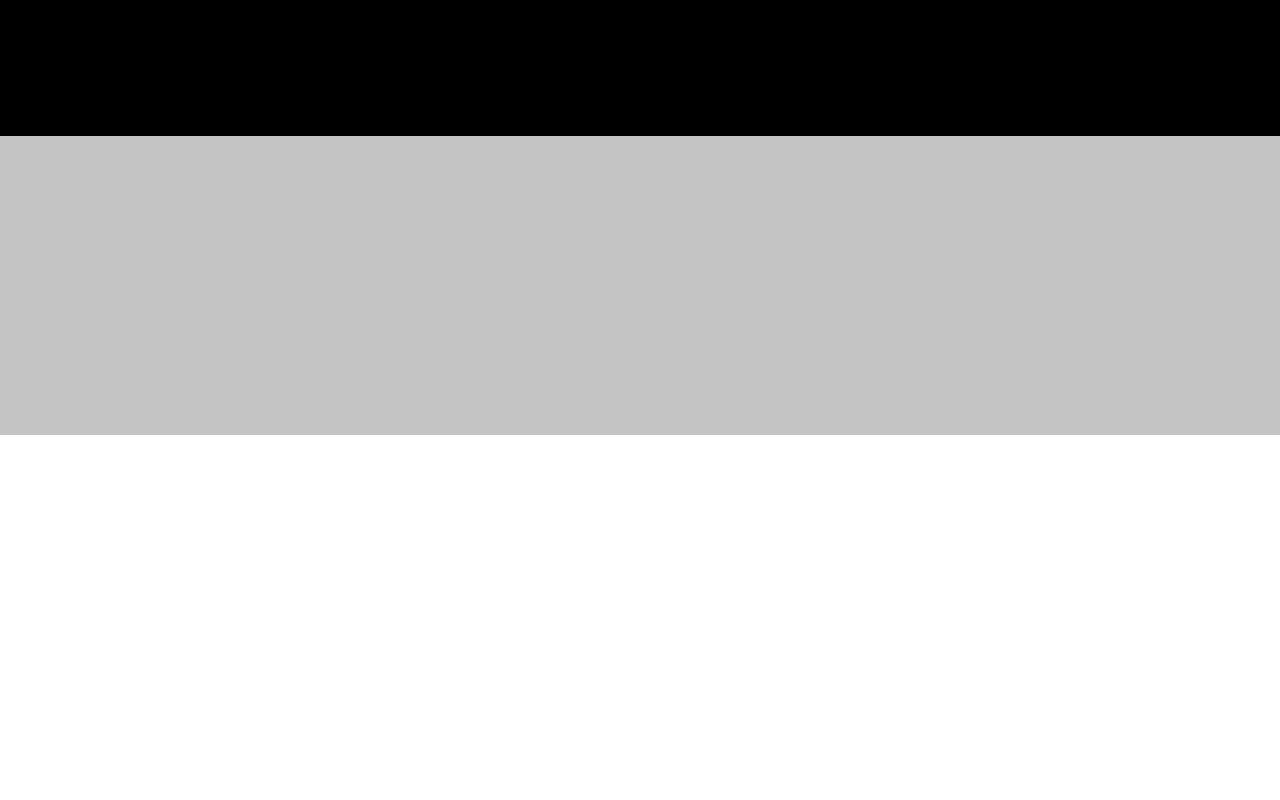
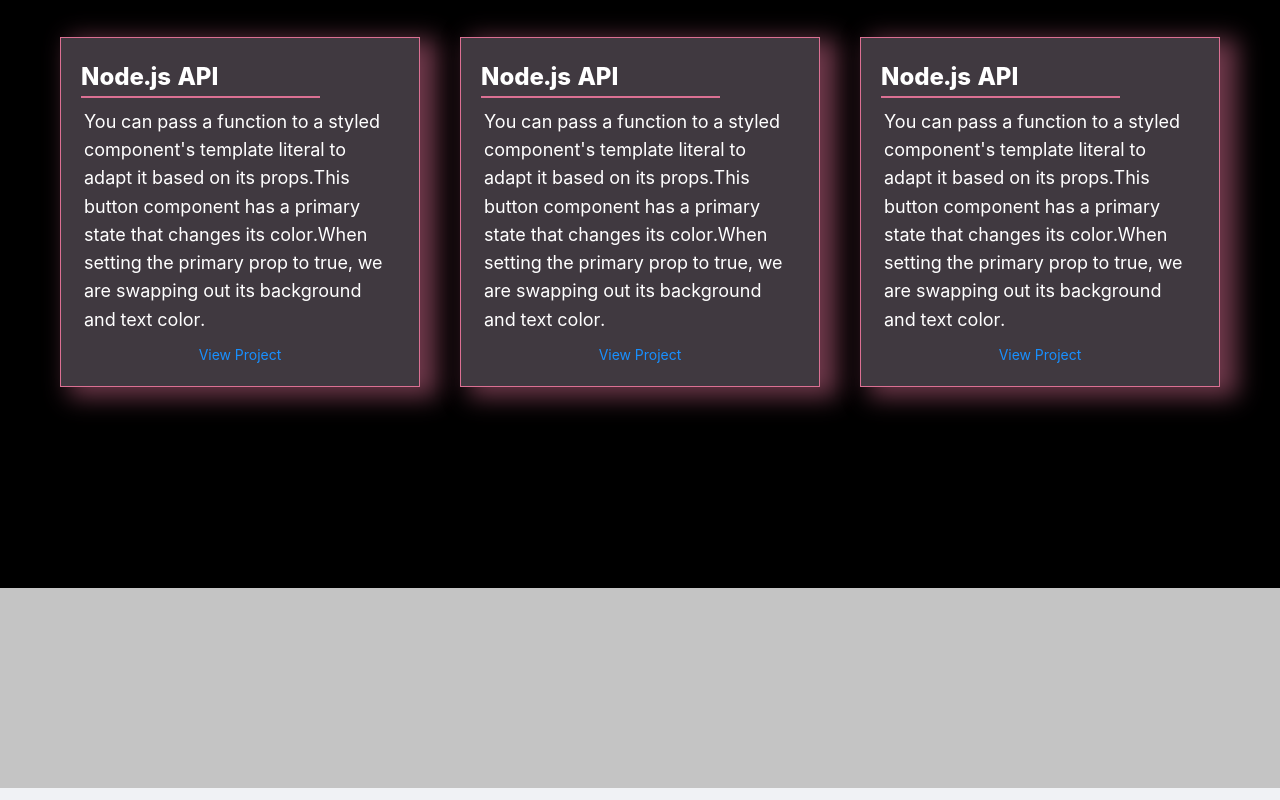
Before and after one commit to wick7/profile, a React (Create React App) app: page / in a window 1280 px wide. Shown: the part 780-1580 px from the top of the page. Built offline with nearby package versions, Linux system fonts and the light colour scheme.

Commit message:
implemented card

```diff
--- a/src/App.js
+++ b/src/App.js
@@ -1,25 +1,17 @@
 import React from 'react';
 import "antd/dist/antd.css";
-import Nav from './Components/Nav';
-import Card from './Components/Card/';
-import Intro from './Components/Header/';
 import { Layout } from 'antd';
-import styled from 'styled-components'
 import { Affix } from 'antd';
-import Text from './Components/Text/';
-import Section from './Components/Section/'
+
+//Sections
+import Intro from './Sections/Header';
+import Portfolio from './Sections/Portfolio/'
+import Contact from './Sections/Contact/'
+
+const { Header, Footer, Content } = Layout;
 
 
-const { Header, Footer, Sider, Content } = Layout;
-
-const BodyContent = styled.div`
-  padding: 50px 20px;
-  background-color: white;
-  width: 100%;
-  height: 500px;
-`
-
-function App() {
+const App = () => {
   return (
     <Layout>
       <Affix>
@@ -28,11 +20,8 @@ function App() {
       </Affix>
       <Content>
         <Intro />
-        <Section bgColor={'black'} />
-        <Section bgColor={'#C4C4C4'} />
-
-        <BodyContent>
-        </BodyContent>
+        <Portfolio />
+        <Contact />
       </Content>
       <Footer>Footer</Footer>
     </Layout>
--- a/src/Components/Card/index.js
+++ b/src/Components/Card/index.js
@@ -1,30 +1,59 @@
 import React from 'react'
-import { useSpring, animated } from 'react-spring'
-import './style.css'
 import styled from 'styled-components'
 
-const calc = (x, y) => [-(y - window.innerHeight / 2) / 20, (x - window.innerWidth / 2) / 20, 1.1]
-const trans = (x, y, s) => `perspective(900px) rotateX(${x}deg) rotateY(${y}deg) scale(${s})`
 
-const CardContent = styled.div`
-    flex-direction: column;
-    padding: 20px;
-`
-const CardRow = styled.div`
-    flex-direction: row;
-    padding: 20px;
+const Container = styled.div`
+     color:white;
+  padding: 20px;
+  margin: 0 20px;
+  width: 100%;
+  background-color: #403940;
+  border: 1px solid #DB7093;
+  box-shadow: 13px 6px 23px 4px rgba(219,112,147,0.5);
+  transition: 0.5s ease-in-out;
+
+&:hover ${this} {
+    transform: translateY(-20px);
+  }
+ @media screen and (max-width: 975px) {
+     margin: 40px 0px;
+}
 `
 
-const Card = () => {
-    const [props, set] = useSpring(() => ({ xys: [0, 0, 1], config: { mass: 15, tension: 350, friction: 40 } }))
+const Title = styled.div`
+    width: auto;
+  font-size: 1.5rem;
+  font-weight: 800;
+`
+const Underline = styled.div`
+   width: 75%;
+   border: 1px solid #DB7093;
+`
+
+const Body = styled.div`
+    padding: 10px 3px;
+    font-size: 16px;
+
+    @media screen and (min-width: 975px) {
+     font-size: 18px;
+}
+`
+
+const Link = styled.div`
+    text-align: center;
+`
+
+const Card = ({ title, description, link }) => {
+
     return (
-        <animated.div
-            class="card"
-            onMouseMove={({ clientX: x, clientY: y }) => set({ xys: calc(x, y) })}
-            onMouseLeave={() => set({ xys: [0, 0, 1] })}
-            style={{ transform: props.xys.interpolate(trans) }}
-        >
-        </animated.div>
+        <Container>
+            <Title>
+                {title}
+                <Underline />
+            </Title>
+            <Body>{description}</Body>
+            <Link><a href={link}>View Project</a></Link>
+        </Container>
     )
 }
 
--- a/src/Components/Card/style.css
+++ /dev/null
@@ -1,17 +0,0 @@
-.card {
-    width: 55ch;
-    height: 55ch;
-    background: grey;
-    border-radius: 5px;
-    background-image: url(http://cw-photo-repo.s3-website-us-west-1.amazonaws.com/photos/header1.jpg);
-    background-size: cover;
-    background-position: center center;
-    box-shadow: 0px 10px 30px -5px rgba(0, 0, 0, 0.3);
-    transition: box-shadow 0.5s;
-    will-change: transform;
-    border: 15px solid white;
-}
-
-.card:hover {
-    box-shadow: 0px 30px 100px - 10px rgba(0, 0, 0, 0.4);
-}
--- a/src/Components/Section/index.js
+++ b/src/Components/Section/index.js
@@ -3,20 +3,20 @@ import React from 'react'
 import styled from 'styled-components'
 
 const Container = styled.div`
-    display: flex;
-    flex-direction: row;
-    justify-content: center;
-    align-items: center;
     width: 100%;
-    height: 300px;
-    padding: 25px;
+    height: 100%;
+    padding: 100px 0;
     border-top: 1px solid black;
     background-color: ${props => props.bgColor};
+
+    @media screen and (max-width: 975px) {
+     padding: 50px 0;
+}
 `
 
-const Section = ({ bgColor }) => {
+const Section = ({ bgColor, children }) => {
     return (
-        <Container bgColor={bgColor}></Container>
+        <Container bgColor={bgColor}>{children}</Container>
     )
 }
 
--- a/src/Components/Text/index.js
+++ b/src/Components/Text/index.js
@@ -1,12 +1,11 @@
 import React, { useState, useEffect } from 'react'
-import { render } from 'react-dom'
 import { useTrail, animated } from 'react-spring'
 import './style.css'
 
 const items = ['Craig', 'Wickersham', 'Software', 'Developer']
 const config = { mass: 5, tension: 1500, friction: 200 }
 
-function Text() {
+const Text = () => {
     const [toggle, set] = useState(false)
     const trail = useTrail(items.length, {
         config,
--- /dev/null
+++ b/src/Sections/Contact/index.js
@@ -0,0 +1,15 @@
+import React from 'react';
+import styled from 'styled-components'
+
+//Components
+import Section from '../../Components/Section/'
+
+
+
+const Contact = () => {
+    return (
+        <Section bgColor={'#C4C4C4'} ></Section>
+    )
+}
+
+export default Contact;
--- a/src/Components/Header/index.js
+++ b/src/Sections/Header/Partials/index.js
@@ -1,7 +1,4 @@
-
-import React from 'react'
 import styled from 'styled-components'
-import Text from '../Text';
 
 const Head = styled.div`
     display: flex;
@@ -18,6 +15,12 @@ const Head = styled.div`
     }
 `
 
+const ImageContainer = styled.div`
+    width: 100%;
+    height: auto;
+    text-align: center;
+`
+
 const Image = styled.img`
     width: 500px;
     height: 500px;
@@ -27,15 +30,7 @@ const Image = styled.img`
         width: 400px;
         height: 400px;
     }
+
 `
 
-const Header = () => {
-    return (
-        <Head>
-            <Text></Text>
-            <Image src="http://cw-photo-repo.s3-website-us-west-1.amazonaws.com/photos/header1.jpg" alt="Girl in a jacket" />
-        </Head>
-    )
-}
-
-export default Header
+export default { Head, ImageContainer, Image };
--- /dev/null
+++ b/src/Sections/Header/index.js
@@ -0,0 +1,23 @@
+
+import React from 'react'
+
+//Partials
+import Content from './Partials/';
+
+//Components
+import Text from '../../Components/Text';
+
+const { Head, ImageContainer, Image } = Content;
+
+const Header = () => {
+    return (
+        <Head>
+            <Text />
+            <ImageContainer>
+                <Image src="http://cw-photo-repo.s3-website-us-west-1.amazonaws.com/photos/header1.jpg" alt="photo" />
+            </ImageContainer>
+        </Head>
+    )
+}
+
+export default Header
--- /dev/null
+++ b/src/Sections/Portfolio/Partials/Wrapper.js
@@ -0,0 +1,17 @@
+import styled from 'styled-components'
+
+
+const Wrapper = styled.div`
+  width: 100%;
+  height: 60%;
+  padding: 0 40px;
+  display: flex;
+  flex-direction: row;
+
+  @media screen and (max-width: 975px) {
+    flex-direction: column;
+    padding: 0 80px;
+}
+`
+
+export default Wrapper
--- /dev/null
+++ b/src/Sections/Portfolio/data.js
@@ -0,0 +1,19 @@
+let PORTFOLIO_DATA = [
+    {
+        title: 'Node.js API',
+        description: 'You can pass a function to a styled component\'s template literal to adapt it based on its props.This button component has a primary state that changes its color.When setting the primary prop to true, we are swapping out its background and text color.',
+        link: '/'
+    },
+    {
+        title: 'Node.js API',
+        description: 'You can pass a function to a styled component\'s template literal to adapt it based on its props.This button component has a primary state that changes its color.When setting the primary prop to true, we are swapping out its background and text color.',
+        link: '/'
+    },
+    {
+        title: 'Node.js API',
+        description: 'You can pass a function to a styled component\'s template literal to adapt it based on its props.This button component has a primary state that changes its color.When setting the primary prop to true, we are swapping out its background and text color.',
+        link: '/'
+    },
+]
+
+export default PORTFOLIO_DATA;
--- /dev/null
+++ b/src/Sections/Portfolio/index.js
@@ -0,0 +1,39 @@
+import React from 'react';
+import PORTFOLIO_DATA from './data.js';
+import { Row, Col, Divider } from 'antd';
+import styled from 'styled-components'
+
+//Partials
+import Wrapper from './Partials/Wrapper';
+
+//Components
+import Section from './../../Components/Section/';
+import Card from './../../Components/Card/';
+
+const Filler = styled.div`
+    background-color: green;
+    padding: 10px 0;
+`
+
+const Portfolio = () => {
+    return (
+        <Section bgColor={'black'}>
+            <Section bgColor={'black'}>
+                <Wrapper>
+                    {PORTFOLIO_DATA.map(item => {
+                        return (
+                            <Card
+                                title={item.title}
+                                description={item.description}
+                                link={item.link}
+                            />
+                        )
+                    })}
+
+                </Wrapper>
+            </Section>
+        </Section>
+    )
+}
+
+export default Portfolio
```
Also changed, not shown: src/App.css (deleted, +0 -38 lines).
